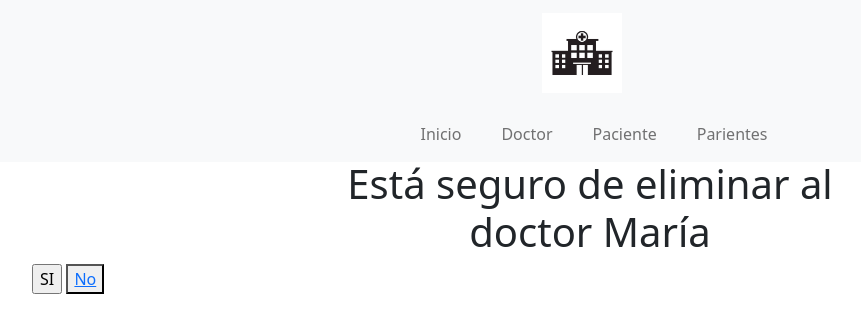
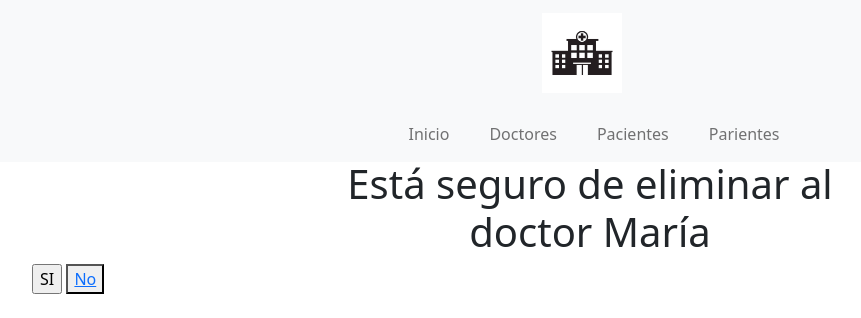
Before and after one commit to JuanPabloCano/Entrega1-CanoSaldarriaga, a Django app: page /hospital/doctor/delete/88db790c-c3f8-4e7f-9572-31c19e81bc9a in a window 1280 px wide. Shown: the top 318 px of the page, without its empty margins (50-911 px from the left). Run offline with Django 4.2, Linux system fonts and the light colour scheme; data comes from the database, SQL or seed files in the repository.

Commit message:
feat: corrección de sintáxis

```diff
--- a/hospital/hospitalApp/templates/hospitalApp/base.html
+++ b/hospital/hospitalApp/templates/hospitalApp/base.html
@@ -43,10 +43,10 @@
                             <a class="nav-link mx-2" href="{% url 'index' %}"><i class="fas fa-plus-circle pe-2"></i>Inicio</a>
                         </li>
                         <li class="nav-item">
-                            <a class="nav-link mx-2" href="{% url 'doctors_list' %}"><i class="fas fa-bell pe-2"></i>Doctor</a>
+                            <a class="nav-link mx-2" href="{% url 'doctors_list' %}"><i class="fas fa-bell pe-2"></i>Doctores</a>
                         </li>
                         <li class="nav-item">
-                            <a class="nav-link mx-2" href="{% url 'patients_list' %}"><i class="fas fa-heart pe-2"></i>Paciente</a>
+                            <a class="nav-link mx-2" href="{% url 'patients_list' %}"><i class="fas fa-heart pe-2"></i>Pacientes</a>
                         </li>
                         <li class="nav-item">
                             <a class="nav-link mx-2" href="{% url 'parents_list' %}"><i class="fas fa-heart pe-2"></i>Parientes</a>
```
